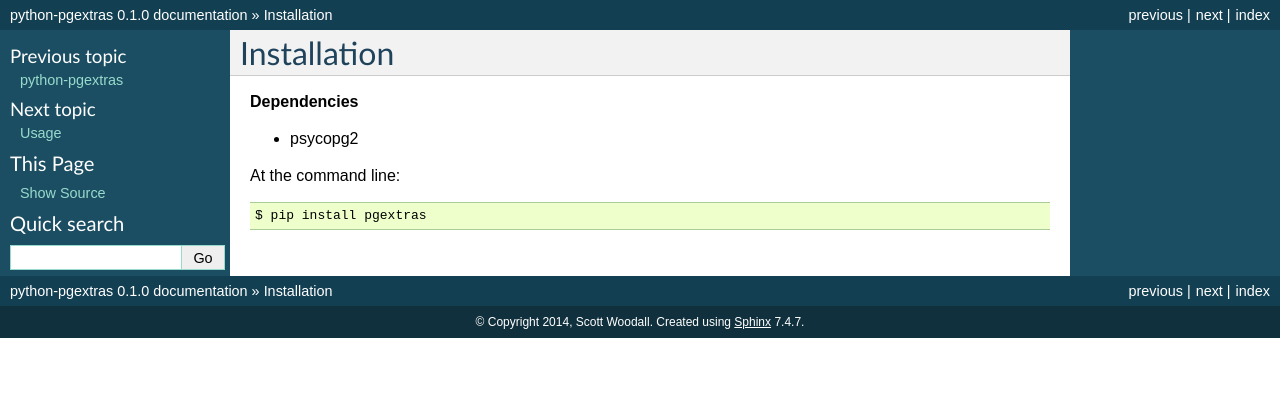
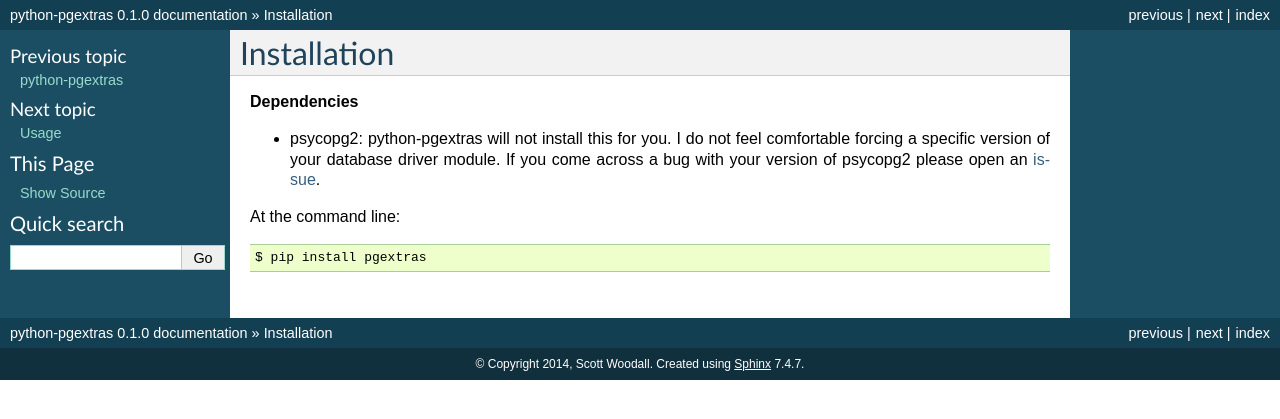
Before and after one commit to scottwoodall/python-pgextras, a Sphinx documentation site: the page built from docs/installation.rst, in a window 1280 px wide. Shown: the top 419 px of the page. Built offline with Sphinx 7.4.7, drawn with Linux system fonts in a browser that asks for light colours.

Commit message:
Updated install docs.

```diff
--- a/docs/installation.rst
+++ b/docs/installation.rst
@@ -4,7 +4,9 @@ Installation
 
 **Dependencies**
 
-* psycopg2
+* psycopg2: python-pgextras will not install this for you. I do not feel comfortable
+  forcing a specific version of your database driver module. If you come across a
+  bug with your version of psycopg2 please open an `issue <https://github.com/scottwoodall/python-pgextras/issues/new>`_.
 
 At the command line::
 
```
